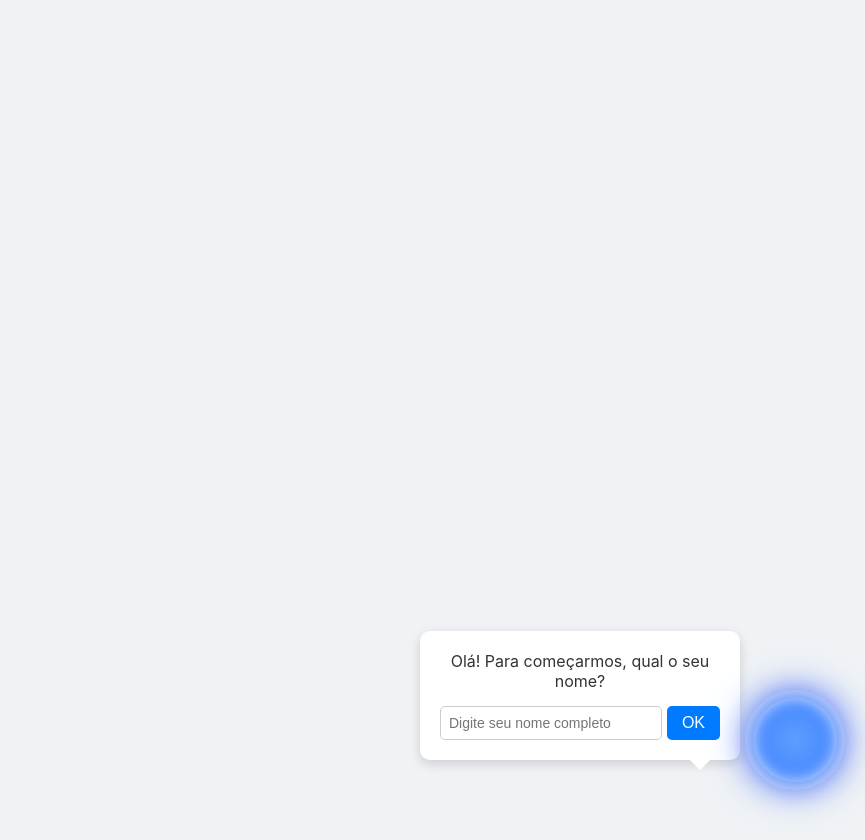
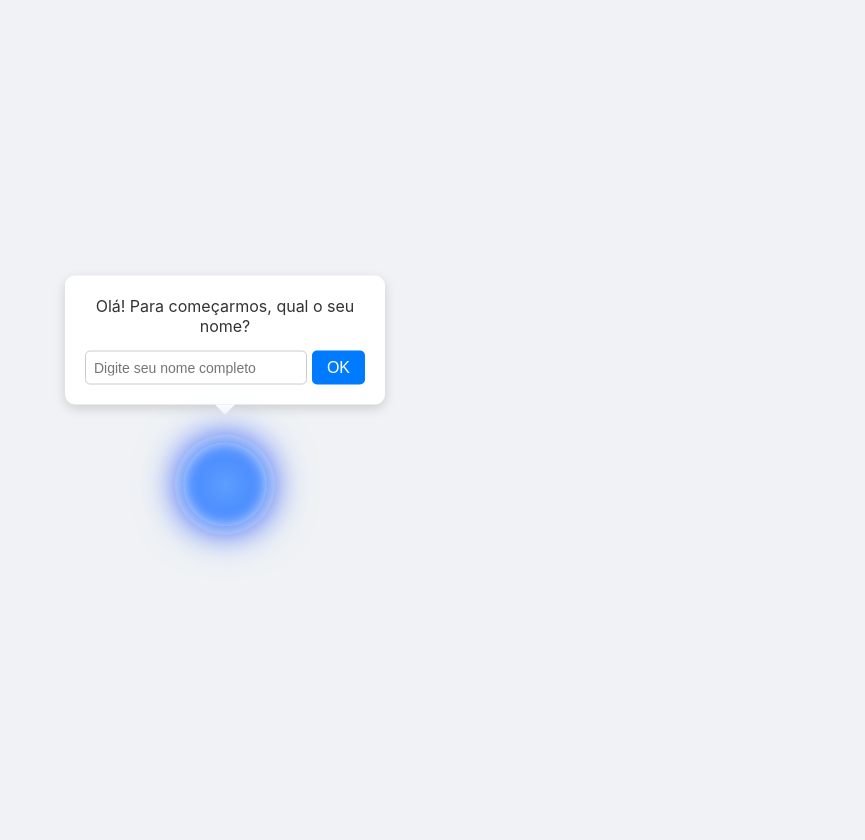
Before and after one commit to MarceloRDPJ/Fundacaonew, a Flask app: page / in a window 1280 px wide. Shown: the whole page, without its empty margins (415-1280 px from the left). Run offline with Flask 3, Linux system fonts and the light colour scheme.

Commit message:
colocando o orbe no centro

```diff
--- a/static/style.css
+++ b/static/style.css
@@ -37,14 +37,16 @@ body {
     height: 100%;
 }
 
-/* --- Estilos para a Assistente no canto --- */
+/* --- MUDANÇA: Centraliza a assistente na tela --- */
 #assistant-container {
     position: fixed;
-    bottom: 20px;
-    right: 30px;
+    top: 50%;
+    left: 50%;
+    transform: translate(-50%, -50%); /* O truque para centralização perfeita */
     display: flex;
-    align-items: flex-end;
-    gap: 15px;
+    align-items: center; /* Alinha os itens no centro */
+    flex-direction: column; /* Empilha o balão em cima do orbe */
+    gap: 20px; /* Espaçamento entre o balão e o orbe */
     z-index: 999;
 }
 
@@ -58,11 +60,13 @@ body {
     margin-bottom: 20px;
     text-align: center;
 }
+/* MUDANÇA: Ajusta a cauda do balão para a posição central */
 .speech-bubble::after { /* A "cauda" do balão */
     content: '';
     position: absolute;
-    bottom: -10px;
-    right: 30px;
+    bottom: -10px; /* Continua saindo da parte de baixo */
+    left: 50%; /* Agora fica no meio do balão */
+    transform: translateX(-50%); /* Ajuste para centralizar perfeitamente */
     border-width: 10px 10px 0;
     border-style: solid;
     border-color: #fff transparent;
```
